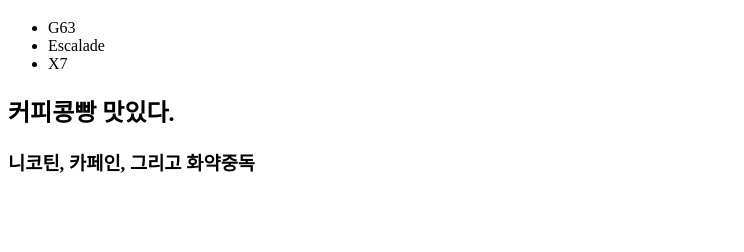
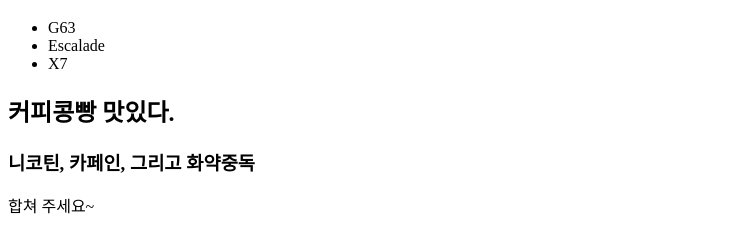
Before and after one commit to sootopia/with-sean-practice, a plain HTML site: page index.html in a window 1280 px wide. Shown: the part 70-322 px from the top of the page, without its empty margins (0-744 px from the left). Drawn offline with Linux system fonts and the light colour scheme.

Commit message:
p태그 추가

```diff
--- a/index.html
+++ b/index.html
@@ -16,5 +16,6 @@
 
     <h2>커피콩빵 맛있다.</h2>
     <h3>니코틴, 카페인, 그리고 화약중독</h3>
+    <p>합쳐 주세요~</p>
 </body>
 </html>
```
